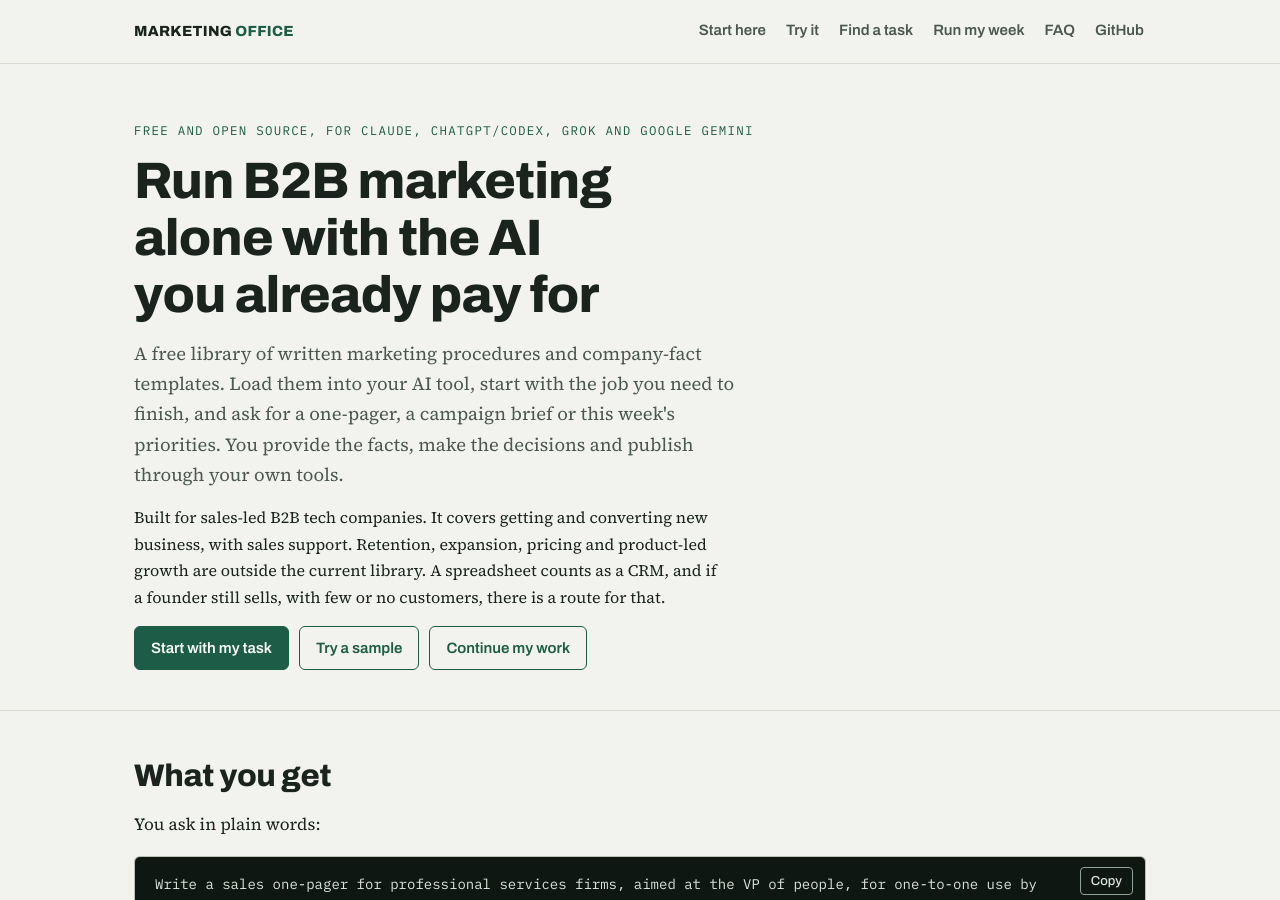
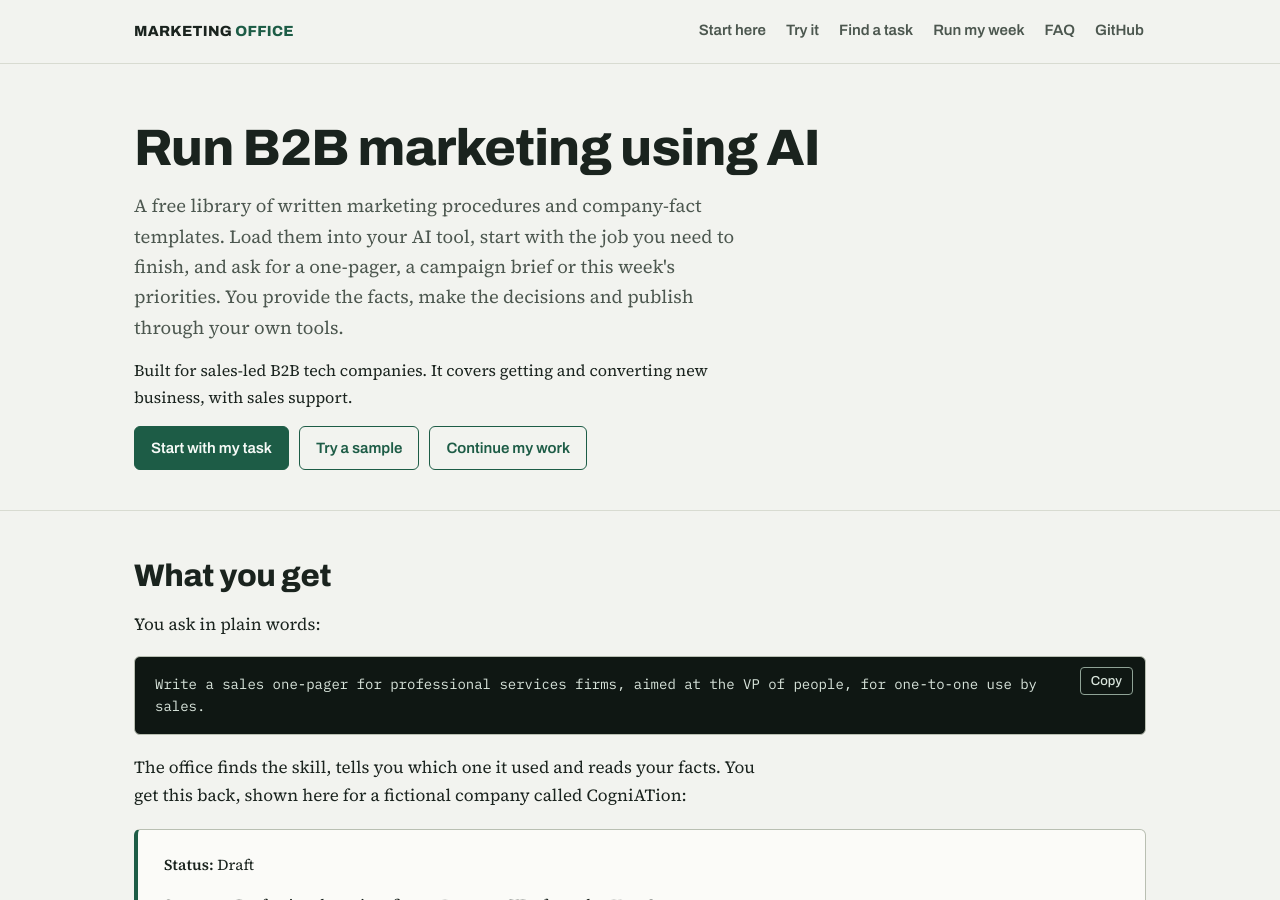
Before and after one commit to gaidar/moffice, a Jekyll site: the page built from index.md, in a window 1280 px wide and 900 px high. Built offline with Jekyll 4.4.1, drawn with Linux system fonts in a browser that asks for light colours.

Commit message:
Shorten the home page headline and introduction
Change the headline to "Run B2B marketing using AI", remove the line naming
the vendors above it, and keep only the first two sentences of the scope note.

```diff
--- a/_layouts/home.html
+++ b/_layouts/home.html
@@ -3,7 +3,6 @@ layout: default
 ---
 <header class="page home">
   <div class="wrap">
-    <p class="eyebrow">Free and open source, for Claude, ChatGPT/Codex, Grok and Google Gemini</p>
     <h1>{{ page.heading }}</h1>
     <p class="lede">{{ page.summary }}</p>
     <p class="bring">{{ page.scope_note }}</p>
--- a/index.md
+++ b/index.md
@@ -1,12 +1,12 @@
 ---
 layout: home
 title: Home
-heading: Run B2B marketing alone with the AI you already pay for
+heading: Run B2B marketing using AI
 type: index
 version: 0.1.0
-updated: 2026-11-02
+updated: 2026-11-19
 summary: A free library of written marketing procedures and company-fact templates. Load them into your AI tool, start with the job you need to finish, and ask for a one-pager, a campaign brief or this week's priorities. You provide the facts, make the decisions and publish through your own tools.
-scope_note: Built for sales-led B2B tech companies. It covers getting and converting new business, with sales support. Retention, expansion, pricing and product-led growth are outside the current library. A spreadsheet counts as a CRM, and if a founder still sells, with few or no customers, there is a route for that.
+scope_note: Built for sales-led B2B tech companies. It covers getting and converting new business, with sales support.
 ---
 
 ## What you get
```
Also changed, not shown: ASSUMPTIONS.md (+1 -1 lines).
